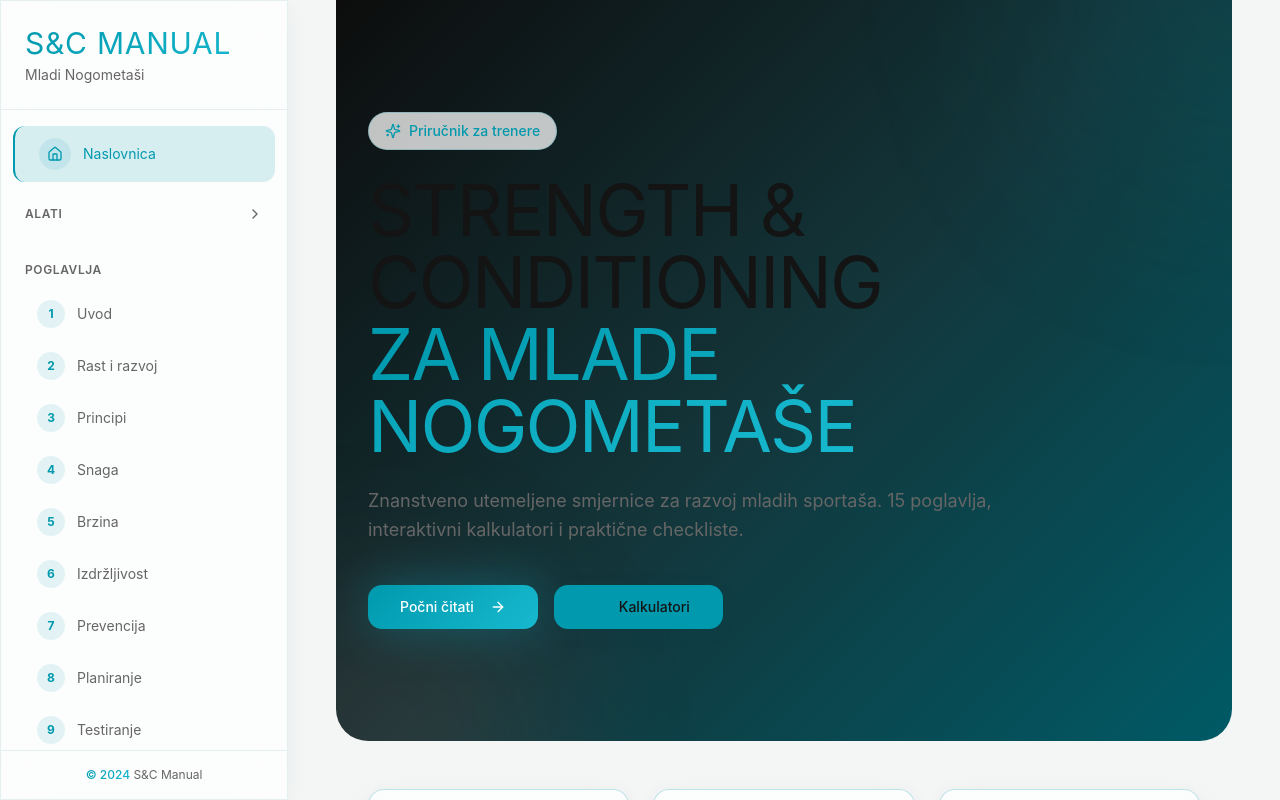
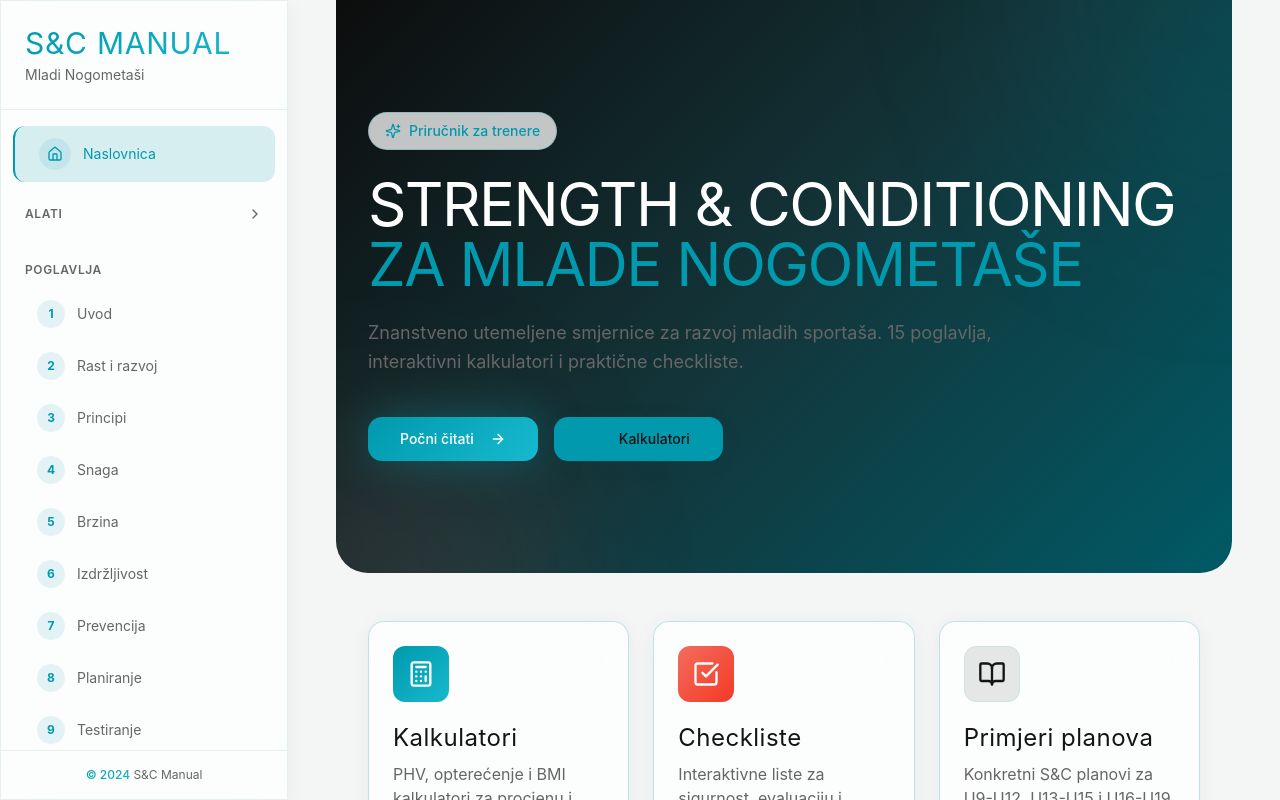
Before and after one commit to eliteconditioning3-png/youth-football-manual, a React (Vite) app: page / in a window 1280 px wide. Shown: the top 800 px of the page. Built offline with nearby package versions, Linux system fonts and the light colour scheme; the HTML template or start-up script is replaced by a standard one.

Commit message:
Update Index.tsx - boja naslova

```diff
--- a/src/pages/Index.tsx
+++ b/src/pages/Index.tsx
@@ -22,10 +22,10 @@ const Index = () => {
             <span className="text-sm font-medium text-primary">Priručnik za trenere</span>
           </div>
 
-          <h1 className="font-display text-5xl md:text-6xl lg:text-7xl tracking-tight mb-6 text-foreground">
-            STRENGTH & CONDITIONING
-            <br />
-            <span className="text-gradient-primary">ZA MLADE NOGOMETAŠE</span>
+          <h1 className="font-display text-white text-4xl md:text-5xl lg:text-6xl tracking-tight mb-6">
+           STRENGTH & CONDITIONING
+           <br />
+           <span className="text-primary">ZA MLADE NOGOMETAŠE</span>
           </h1>
 
           <p className="text-lg text-muted-foreground max-w-2xl mb-10 leading-relaxed">
```
